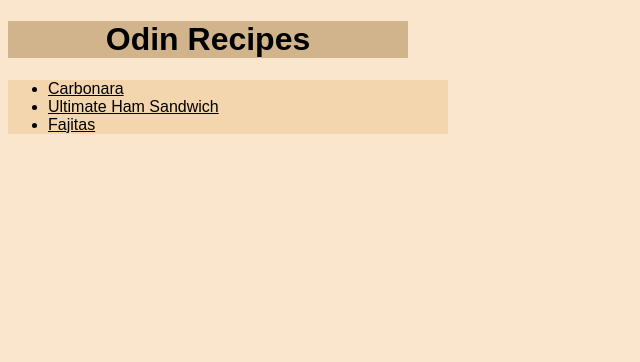
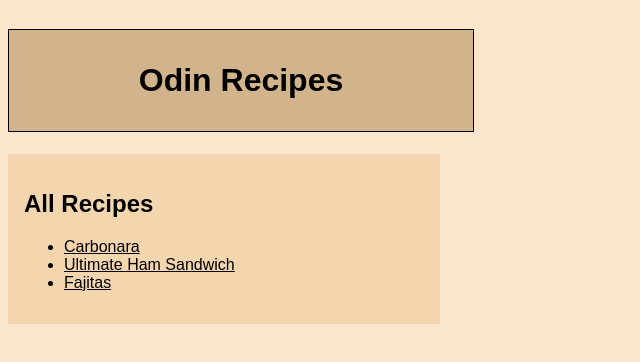
Before and after one commit to AliceeeSixes/odin-recipes, a plain HTML site: page index.html in a window 1280 px wide. Shown: the whole page, without its empty margins (0-640 px from the left). Drawn offline with Linux system fonts and the light colour scheme.

Commit message:
Update style.css and add object classes

```diff
--- a/index.html
+++ b/index.html
@@ -11,11 +11,14 @@
 
     <!-- BODY SECTION -->
     <body>
-        <h1>Odin Recipes</h1>
-        <ul class="linklist">
+        <h1 class="titlebox">Odin Recipes</h1>
+        <div class="linklist">
+        <h2>All Recipes</h2>
+        <ul>
             <li><a href="./recipes/carbonara.html">Carbonara</a></li>
             <li><a href="./recipes/ham-sandwich.html">Ultimate Ham Sandwich</a></li>
             <li><a href="./recipes/fajitas.html">Fajitas</a></li>
         </ul>
+    </div>
     </body>
 </html>
--- a/style.css
+++ b/style.css
@@ -2,6 +2,12 @@ body {
     background-color: rgb(250, 230, 204);
     font-family: Arial, Helvetica, sans-serif;
     color: black;
+}
+
+.titlebox{
+    border: 1px solid black;
+    display: inline-block;
+    padding: 1em;
 }
 
 h1 {
@@ -15,6 +21,7 @@ h1 {
     font-weight: 200;
     background-color: rgb(243, 213, 174);
     width: 400px;
+    padding: 1em;
 }
 
 
```
Also changed, not shown: recipes/carbonara.html (+2 -1 lines), recipes/fajitas.html (+2 -1 lines), recipes/ham-sandwich.html (+2 -1 lines).
